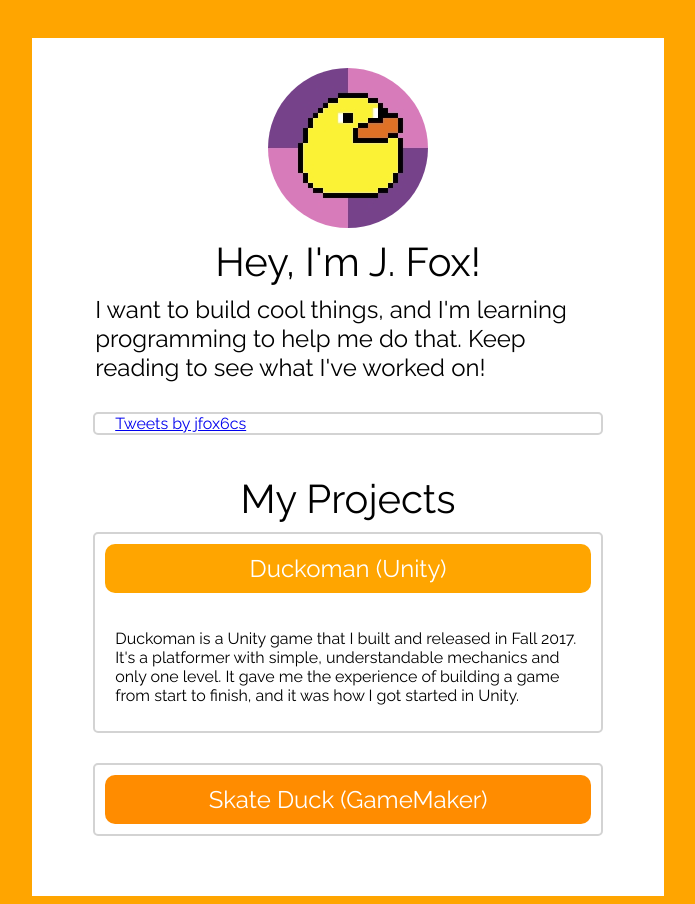
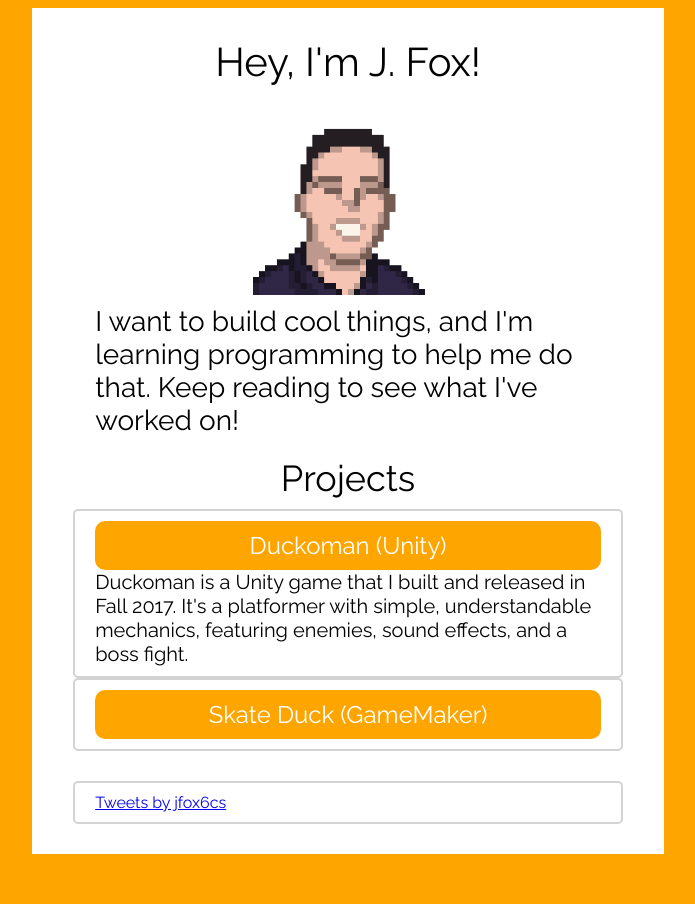
Before and after one commit to FishWash/MyWebsite, a plain HTML site: page index.html in a window 1280 px wide. Both pictures are taken after a click on the link "Duckoman (Unity)". Shown: the whole page, without its empty margins (292-987 px from the left). After the commit the page ends 862 px from the top, so only its background shows below. Drawn offline with nearby package versions, Linux system fonts and the light colour scheme.

Commit message:
replaced icon image

```diff
--- a/index.css
+++ b/index.css
@@ -7,13 +7,17 @@ body {
 	align-content: center;
 	background-color: orange;
 }
+@media only screen and (min-width: 768px) {
+	.main {
+		width: 50%;
+	}
+}
 
 .main {
 	margin: auto;
-	margin-top: 30px;
 	background-color: white;
-	max-width: 50%;
 }
+
 .main > * {
 	margin: auto;
 	max-width: 80%;
@@ -22,11 +26,10 @@ body {
 	background-color: white;
 	border: 2px solid lightgray;
 	border-radius: 5px;
-	margin-bottom: 30px;
 	max-height: 80%;
+	padding: 10px 20px 10px 20px;
 }
 .main > div > * {
-	padding: 10px 20px 10px 20px;
 }
 .main > a {
 	display: block;
@@ -36,9 +39,9 @@ body {
 /* Collapsibles */
 .collapse-button {
 	display: block;
+	padding: 10px;
 	margin: auto;
-	margin: 2%	;
-	background-color: darkorange;
+	background-color: orange;
 	border-radius: 10px;
 	cursor: pointer;
 	color: white;
@@ -46,7 +49,10 @@ body {
 	font-size: 150%;
 }
 .collapse-button:hover {
-	background-color: lightorange;
+	background-color: #ffaf1a;
+}
+.collapse-button:active {
+	background-color: darkorange;
 }
 .collapse-content {
 	display: none;
@@ -56,8 +62,8 @@ body {
 .title-image {
 	display: block;
 	margin: auto;
-	border-radius: 50%;
-	margin-top: 20px;
+	/*border-radius: 50%;*/
+	max-width: 30%;
 }
 .title-text {
 	font-size: 250%;
@@ -65,7 +71,18 @@ body {
 	margin: auto;
 }
 .title-subtext {
-	font-size: 150%;
+	font-size: 175%;
+	margin: auto;
+}
+
+.subtitle-text {
+	font-size: 225%;
+	text-align: center;
+	margin: auto;
+}
+
+p {
+	font-size: 125%;
 	margin: auto;
 }
 
--- a/index.html
+++ b/index.html
@@ -14,11 +14,9 @@
           var nextele = $(this).next();
 
           if (nextele.css("display") == "none") {
-          	$(this).css("background-color", "orange");
             nextele.show("fast");
           }
           else {
-          	$(this).css("background-color", "darkorange");
             nextele.hide("fast");
           }
 
@@ -33,12 +31,37 @@
     <div class="main">
 
       <a></a>
-
-      <img src="icon.jpg" class="title-image">
+      <a></a>
       <a></a>
       <p class="title-text"> Hey, I'm J. Fox! </p>
       <a></a>
+      <a></a>
+      <img src="me.png" class="title-image">
+      <a></a>
       <p class="title-subtext"> I want to build cool things, and I'm learning programming to help me do that. Keep reading to see what I've worked on! </p>
+      <a></a>
+      <a></a>
+      <p class="subtitle-text"> Projects </p>
+      <a></a>
+
+      <div class=collapse-div>
+
+        <a class="collapse-button"> Duckoman (Unity) </a>
+        <div class="collapse-content">
+          <p> Duckoman is a Unity game that I built and released in Fall 2017. It's a platformer with simple, understandable mechanics, featuring enemies, sound effects, and a boss fight.</p>
+        </div>
+
+      </div>
+      <div class=collapse-div>
+
+        <a class="collapse-button"> Skate Duck (GameMaker) </a>
+        <div class="collapse-content">
+          <p> Skate Duck is the first game I built. It features simple pixel art graphics, 8-bit chiptune music, and janky physics. </p>
+        </div>
+
+      </div>
+
+
       <a></a>
       <a></a>
       <a></a>
@@ -48,27 +71,6 @@
       </div>
 
       <a></a>
-      <p class="title-text"> My Projects </p>
-      <a></a>
-
-      <div class=collapse-div>
-
-        <a class="collapse-button"> Duckoman (Unity) </a>
-        <div class="collapse-content">
-          <p> Duckoman is a Unity game that I built and released in Fall 2017. It's a platformer with simple, understandable mechanics and only one level. It gave me the experience of building a game from start to finish, and it was how I got started in Unity. </p>
-        </div>
-
-      </div>
-      <div class=collapse-div>
-
-        <a class="collapse-button"> Skate Duck (GameMaker) </a>
-        <div class="collapse-content">
-          <p> Skate Duck is the first game I ever really worked on. It features simple pixel art graphics, 8-bit chiptune music, and janky physics. </p>
-        </div>
-
-      </div>
-
-      <a></a>
       <a></a>
       <a></a>
     </div>
```
Also changed, not shown: me.png (added).
